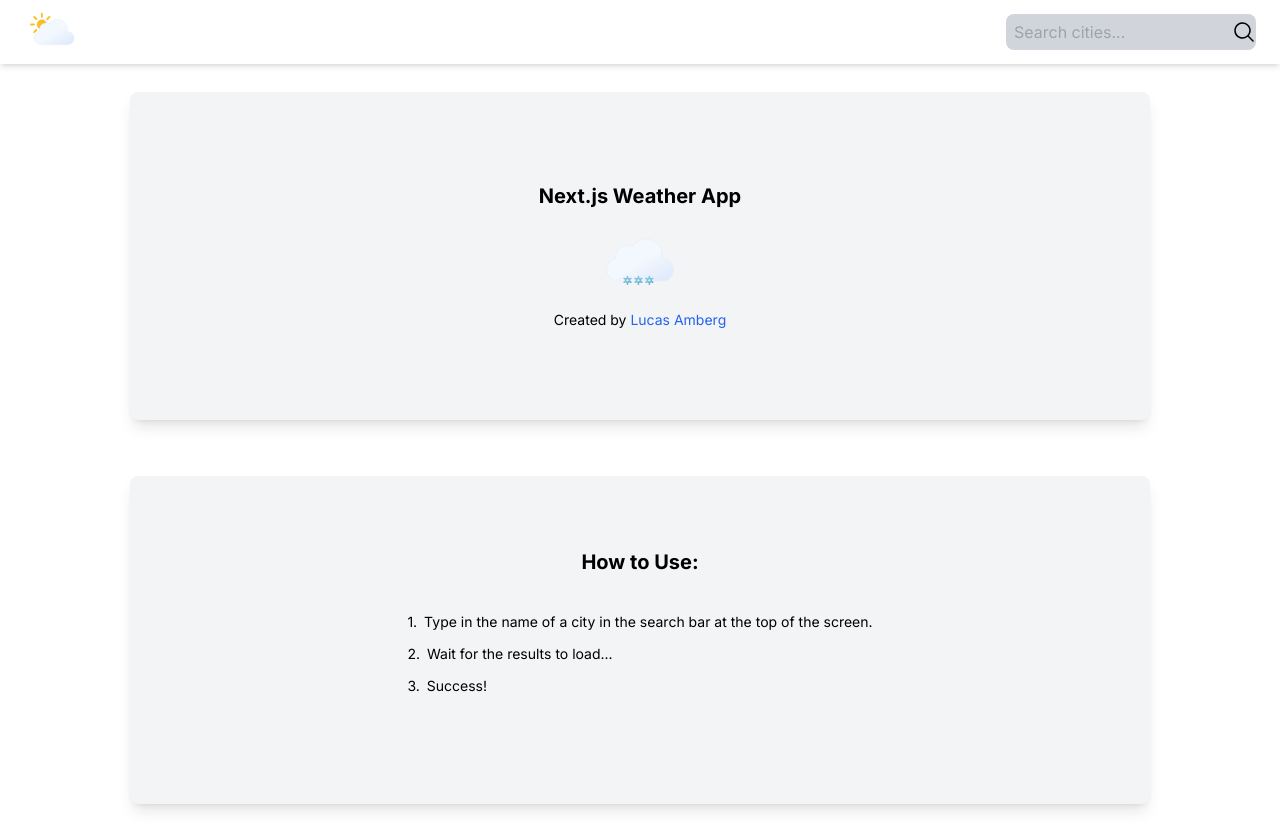
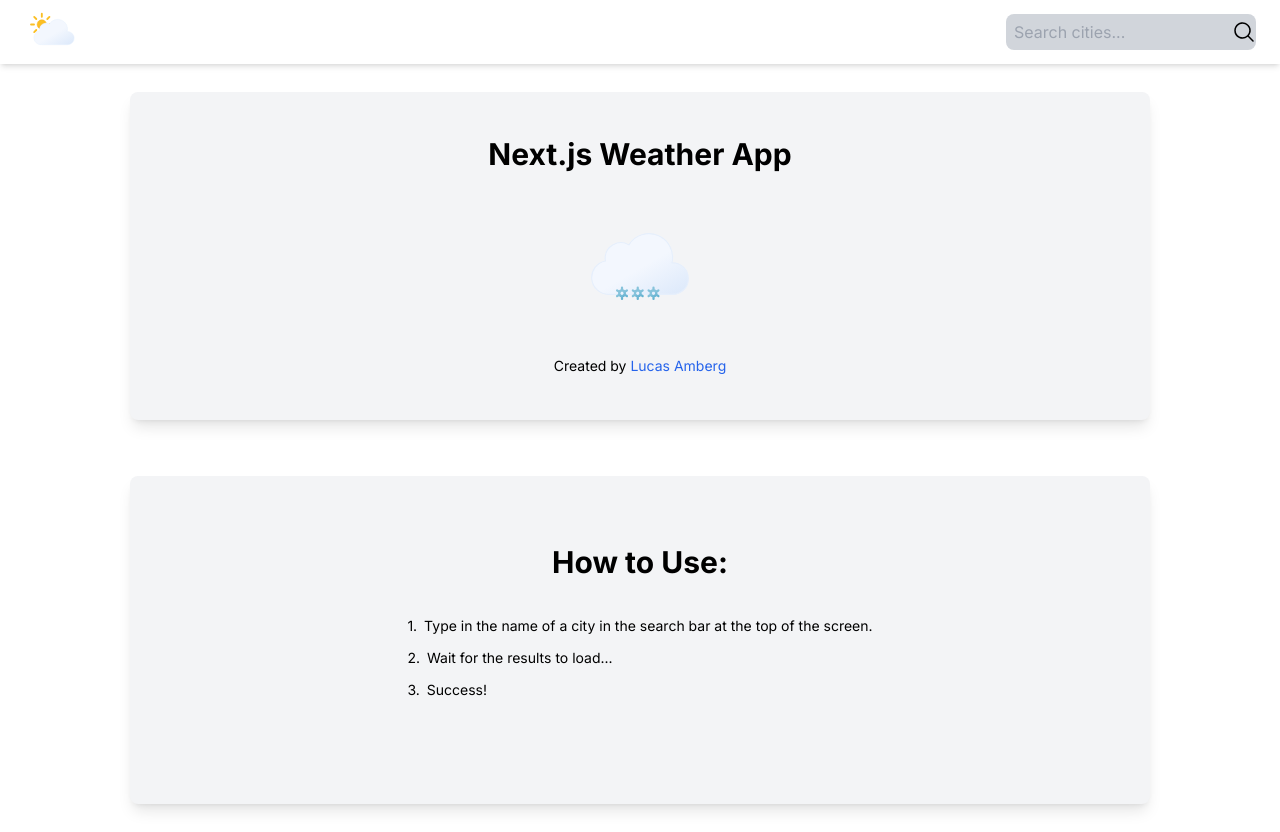
Before and after one commit to lucas-amberg/weather-app, a Next.js app: page / in a window 1280 px wide. Built offline with nearby package versions, Linux system fonts and the light colour scheme.

Commit message:
Add styles for homepage on other screen sizes

```diff
--- a/app/ui/homepage.tsx
+++ b/app/ui/homepage.tsx
@@ -12,8 +12,8 @@
   const homepageImageSrc = getRandomImage();
 
   return(
-      <div className="flex flex-col items-center justify-center w-5/6 h-400px shadow-lg h-full rounded-lg bg-gray-100">
-        <h1 className='text-xl font-bold'>
+      <div className="flex flex-col gap-5 items-center justify-center w-5/6 h-400px shadow-lg h-full rounded-lg bg-gray-100">
+        <h1 className='text-xl font-bold md:text-3xl'>
           Next.js Weather App
         </h1>
         <Image
@@ -21,8 +21,9 @@
           width={100}
           height={100}
           alt='Homepage Image'
+          className='md:w-36'
         />
-        <div className='text-sm'>
+        <div className='text-sm md:w-lg'>
           Created by <Link className='text-blue-600' href={'https://lucasamberg.dev/'}>Lucas Amberg</Link>
         </div>
       </div>
--- a/app/ui/instructions.tsx
+++ b/app/ui/instructions.tsx
@@ -1,10 +1,10 @@
 export default function Instructions() {
   return(
   <div className="flex flex-col items-center justify-center w-5/6 h-400px shadow-lg h-full rounded-lg bg-gray-100">
-    <h1 className='text-xl font-bold'>
+    <h1 className='text-xl font-bold md:text-3xl'>
       How to Use:
     </h1>
-    <ol className='text-sm p-6'>
+    <ol className='text-sm md:text-md p-6'>
       <li className="m-3">1.&ensp;Type in the name of a city in the search bar at the top of the screen.</li>
       <li className="m-3">2.&ensp;Wait for the results to load...</li>
       <li className="m-3">3.&ensp;Success!</li>
```
